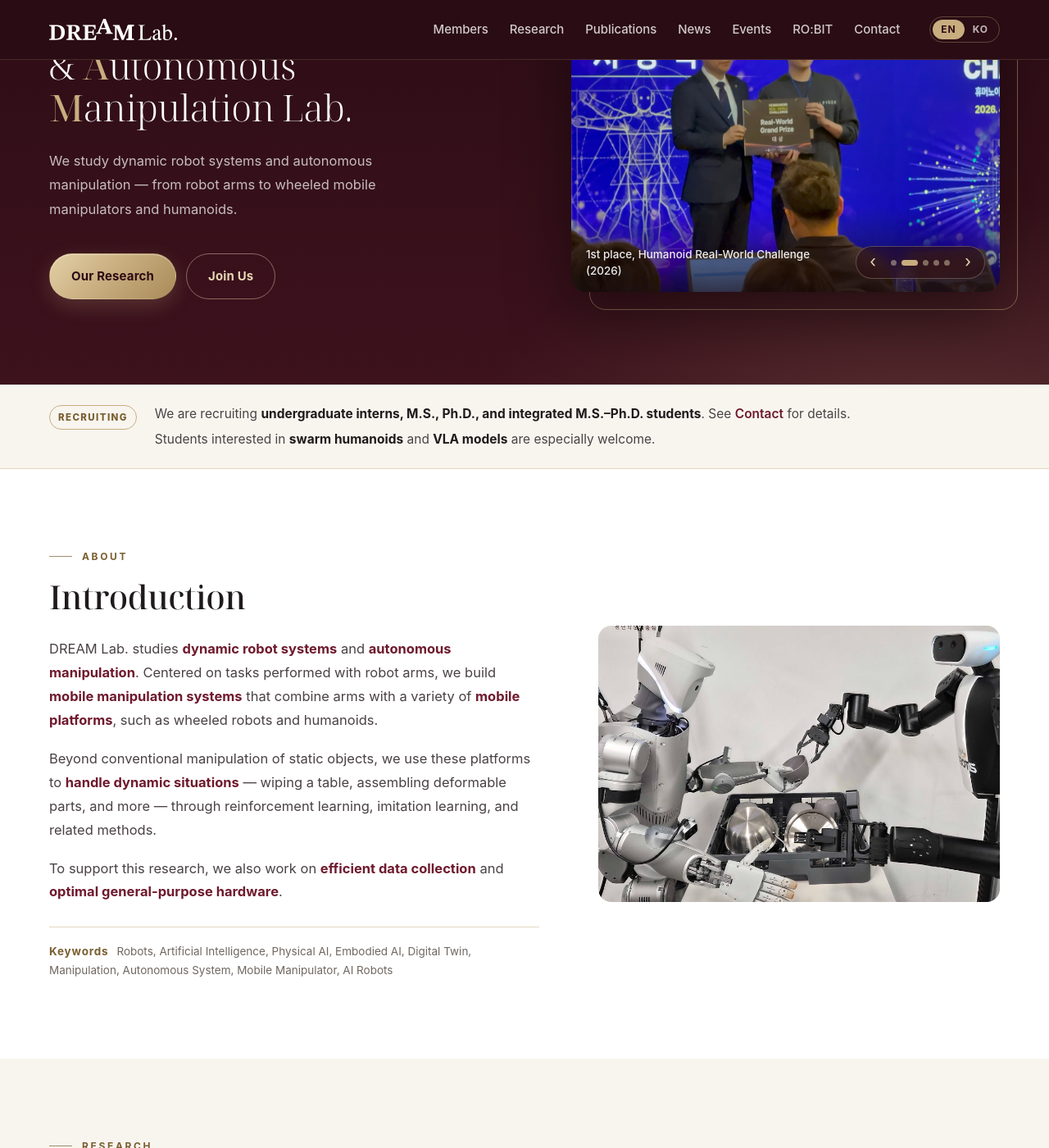
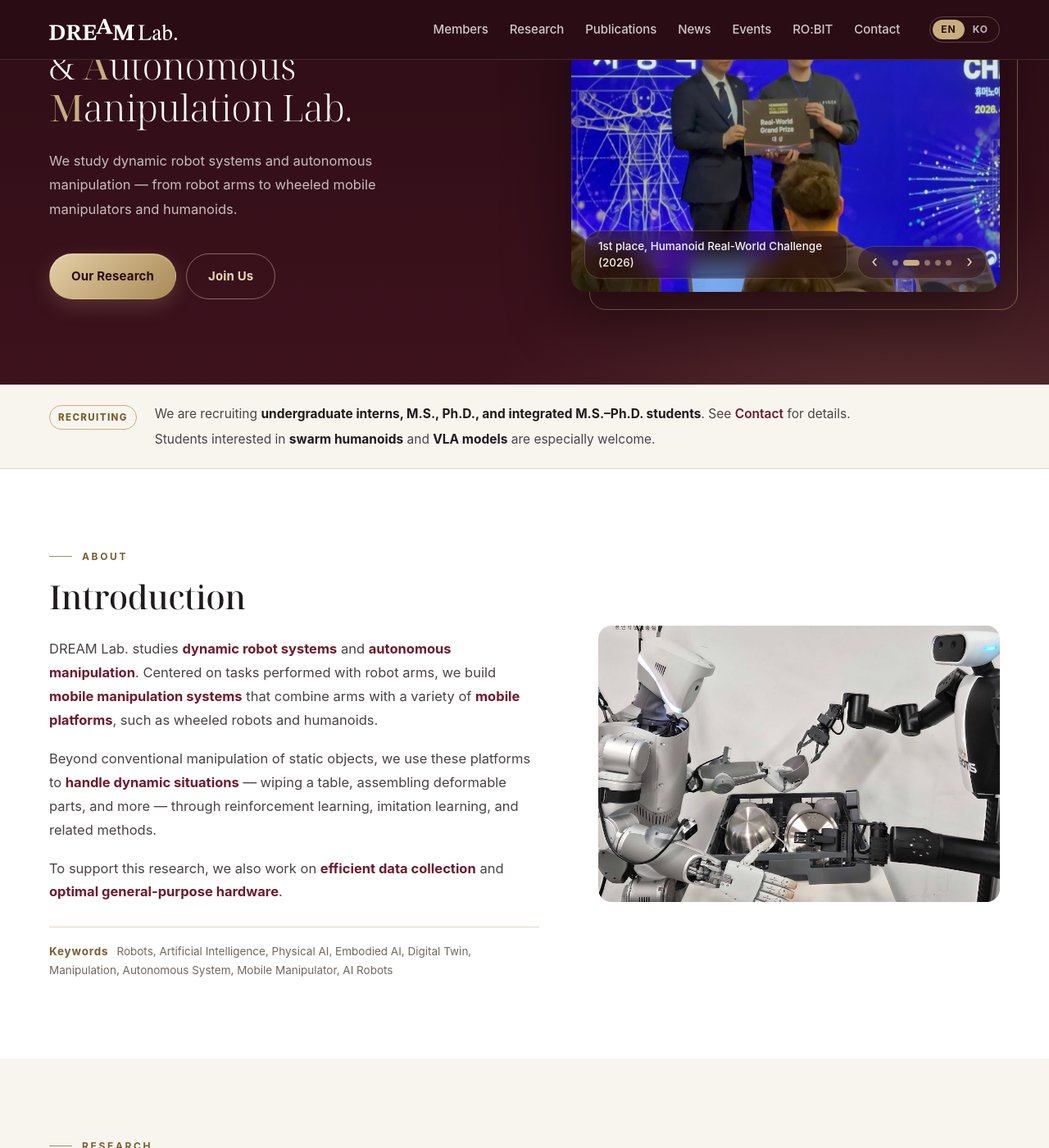
Before and after one commit to lab-dream/lab-dream.github.io, a Jekyll site: the page built from index.html, in a window 1280 px wide and 1400 px high, scrolled down 206 px. Shown: the whole window at 82% size. Built offline with Jekyll 4.4.1, drawn with Linux system fonts in a browser that asks for light colours; some web fonts are replaced.

Commit message:
[style] translucent header and frosted gallery caption
- Scrolled header: more transparent (55%) with stronger blur,
  opaque fallback where backdrop-filter is unsupported
- Hero gallery: replace dark gradient with frosted caption/controls pills;
  hide arrows on narrow screens (swipe + dots) to give captions room

Co-Authored-By: Claude Opus 5 <noreply@anthropic.com>

```diff
--- a/assets/css/main.css
+++ b/assets/css/main.css
@@ -78,11 +78,15 @@ button { font: inherit; }
 /* ---------- Header ---------- */
 .site-header {
   position: sticky; top: 0; z-index: 50;
-  background: rgba(255, 255, 255, .92);
-  backdrop-filter: saturate(1.4) blur(12px);
-  -webkit-backdrop-filter: saturate(1.4) blur(12px);
-  border-bottom: 1px solid var(--line);
+  background: rgba(255, 255, 255, .55);
+  backdrop-filter: saturate(1.6) blur(20px);
+  -webkit-backdrop-filter: saturate(1.6) blur(20px);
+  border-bottom: 1px solid rgba(233, 226, 214, .65);
   transition: background .3s var(--ease), border-color .3s var(--ease);
+}
+/* 흐림 효과를 지원하지 않는 브라우저에서는 글자가 비치지 않도록 불투명하게 */
+@supports not ((backdrop-filter: blur(1px)) or (-webkit-backdrop-filter: blur(1px))) {
+  .site-header { background: rgba(255, 255, 255, .96); }
 }
 .site-header__inner { display: flex; align-items: center; gap: 24px; height: var(--header-h); }
 .brand { flex: none; margin-right: auto; }
@@ -264,16 +268,22 @@ html[lang="ko"] .page-head h1 { font-weight: 600; letter-spacing: -.035em; }
 .gallery__slide img { width: 100%; height: 100%; aspect-ratio: auto; object-fit: cover; border-radius: 0; box-shadow: none; }
 .gallery__bar {
   position: absolute; left: 0; right: 0; bottom: 0; z-index: 2;
-  display: flex; align-items: flex-end; justify-content: space-between; gap: 16px;
-  padding: 48px 18px 16px; background: linear-gradient(180deg, transparent 0%, rgba(20, 6, 10, .72) 100%);
-  color: #fff;
+  display: flex; align-items: flex-end; justify-content: space-between; gap: 12px;
+  padding: 0 16px 16px; color: #fff;
 }
-.gallery__caption { font-size: 13.5px; font-weight: 500; line-height: 1.45; color: rgba(255, 255, 255, .92); text-shadow: 0 1px 8px rgba(0, 0, 0, .35); }
+/* 캡션과 버튼 — 뒤 사진이 흐릿하게 비치는 반투명 유리 */
+.gallery__caption,
 .gallery__controls {
-  flex: none; display: inline-flex; align-items: center; gap: 6px; padding: 5px 6px; border-radius: 999px;
-  background: rgba(42, 12, 20, .55); border: 1px solid rgba(230, 214, 179, .28);
-  backdrop-filter: blur(8px); -webkit-backdrop-filter: blur(8px);
+  background: rgba(42, 12, 20, .42); border: 1px solid rgba(230, 214, 179, .22);
+  backdrop-filter: blur(14px) saturate(1.3) brightness(.85);
+  -webkit-backdrop-filter: blur(14px) saturate(1.3) brightness(.85);
 }
+.gallery__caption {
+  padding: 9px 16px; border-radius: 20px;
+  font-size: 13.5px; font-weight: 500; line-height: 1.45; color: rgba(255, 255, 255, .95);
+}
+.gallery__caption:empty { visibility: hidden; }
+.gallery__controls { flex: none; display: inline-flex; align-items: center; gap: 6px; padding: 5px 6px; border-radius: 999px; }
 .gallery__btn {
   width: 28px; height: 28px; border-radius: 50%; border: 0; background: transparent; cursor: pointer;
   color: var(--champagne-light); font-size: 20px; line-height: 1; display: grid; place-items: center; padding: 0 0 2px;
@@ -682,8 +692,11 @@ html[lang="ko"] .award__result { letter-spacing: .02em; font-size: 13.5px; }
 }
 
 @media (max-width: 600px) {
-  .gallery__caption { font-size: 12.5px; }
-  .gallery__bar { padding: 40px 12px 12px; }
+  .gallery__caption { font-size: 12.5px; padding: 7px 12px; }
+  .gallery__bar { padding: 0 10px 10px; gap: 8px; }
+  /* 좁은 화면: 화살표 대신 밀어서 넘기고, 점만 남겨 캡션 자리를 넓힘 */
+  .gallery__btn { display: none; }
+  .gallery__controls { padding: 11px 10px; }
 }
 @media (prefers-reduced-motion: reduce) {
   *, *::before, *::after { transition: none !important; animation: none !important; }
```
